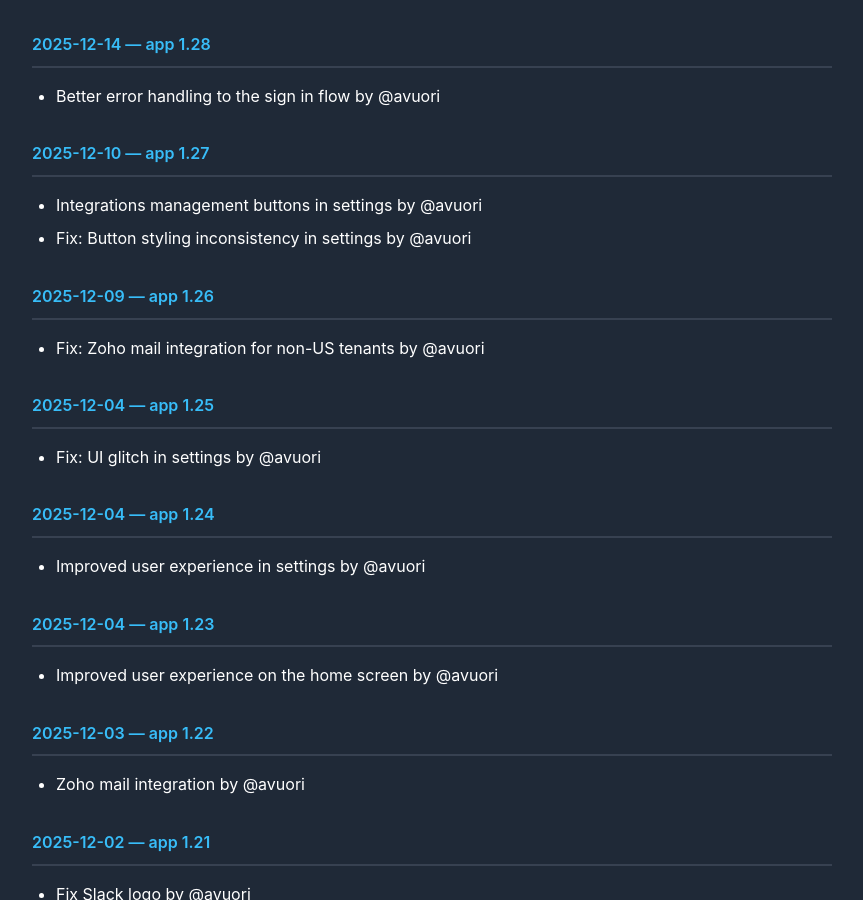
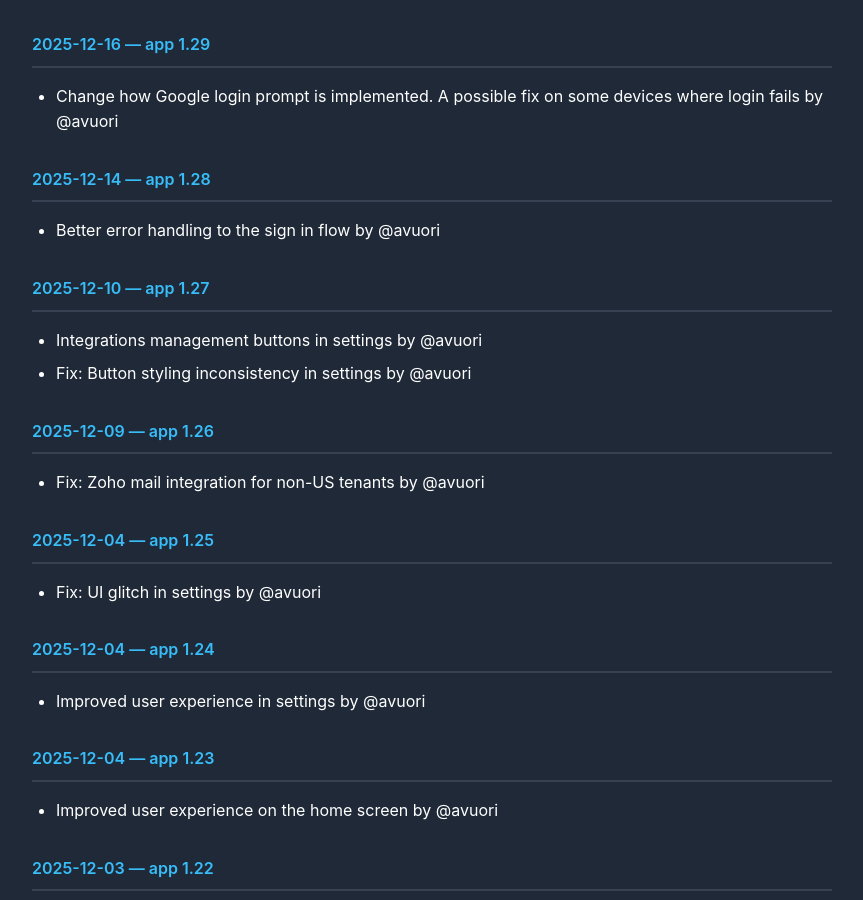
Before and after one commit to memory2-app/changelog, a Jekyll site: the page built from index.md, in a window 1280 px wide and 900 px high. Shown: the whole window, without its empty margins (208-1071 px from the left). Built offline with Jekyll 4.4.1, drawn with Linux system fonts in a browser that asks for light colours.

Commit message:
2025-12-16

```diff
--- a/index.md
+++ b/index.md
@@ -2,6 +2,9 @@
 layout: default
 title: Memory2 Changelog
 ---
+
+# 2025-12-16 — app 1.29
+* Change how Google login prompt is implemented. A possible fix on some devices where login fails by @avuori
 
 # 2025-12-14 — app 1.28
 * Better error handling to the sign in flow by @avuori
```
